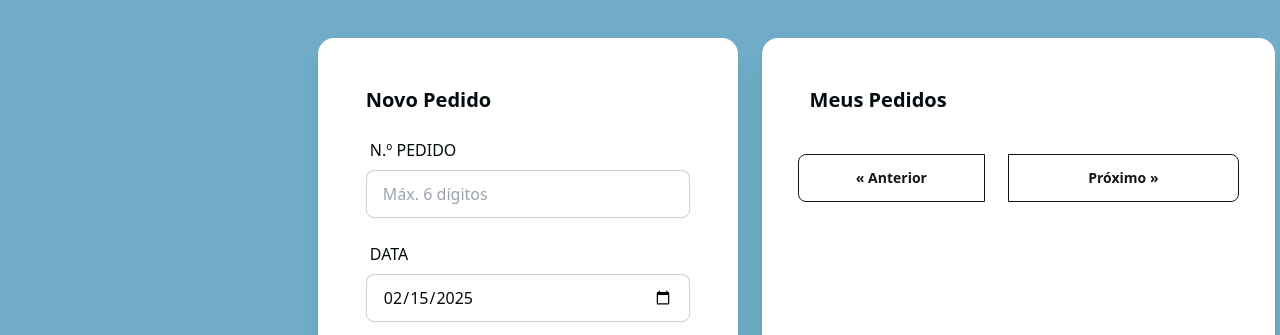
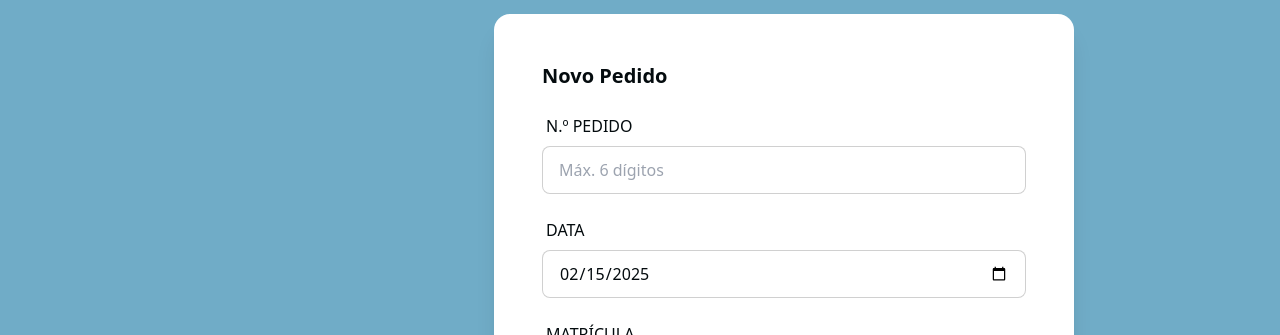
Before and after one commit to Asp3cTy/main-project, a website: page dist/index.html in a window 1280 px wide. Shown: the part 68-403 px from the top of the page. Drawn offline with Linux system fonts and the light colour scheme; no server answers.

Commit message:
Update index.html

```diff
--- a/dist/index.html
+++ b/dist/index.html
@@ -83,7 +83,7 @@
       </h1>
 
       <!-- Layout principal: duas colunas -->
-      <div class="grid grid-cols-[45%_55%] gap-4">
+      <div class="container-formulario">
         <!-- Coluna Esquerda: Formulário de Novo/Edição de Pedido -->
         <div class="card bg-base-100 shadow-xl p-4">
           <div class="card-body">
@@ -240,7 +240,7 @@
         </div>
 
         <!-- Coluna Direita: Lista de Pedidos -->
-        <div class="card bg-base-100 shadow-xl p-4">
+        <div class="container-pedidos">
           <div class="card-body">
             <h2 class="card-title mb-2">Meus Pedidos</h2>
 
```
